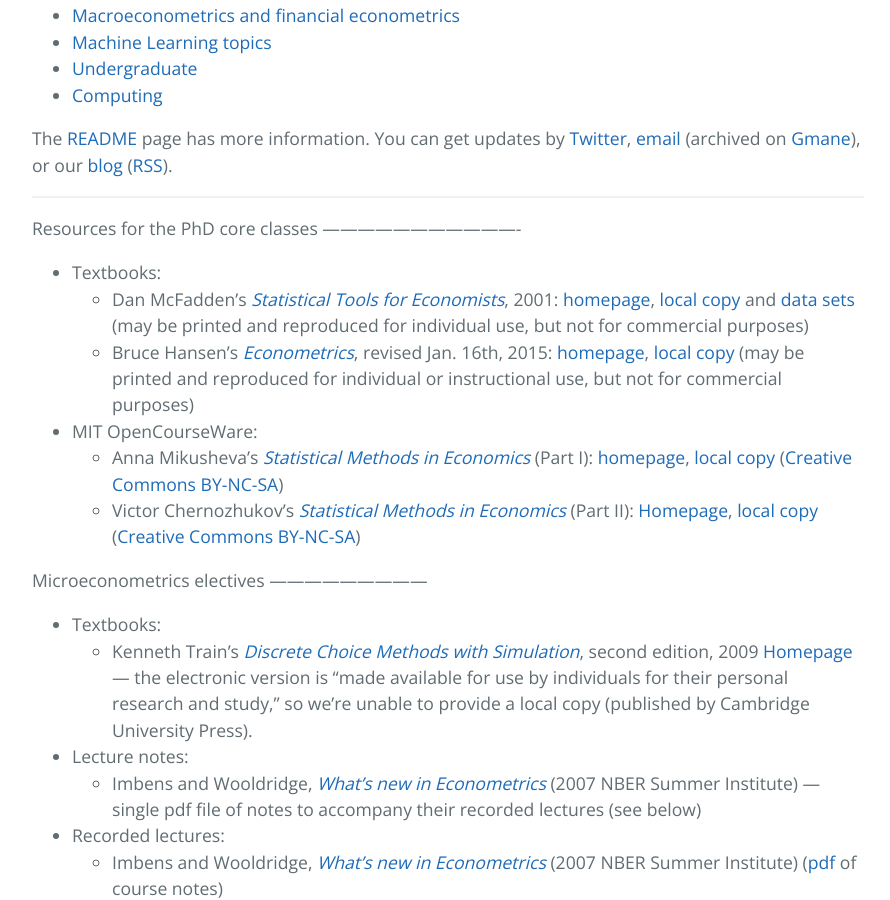
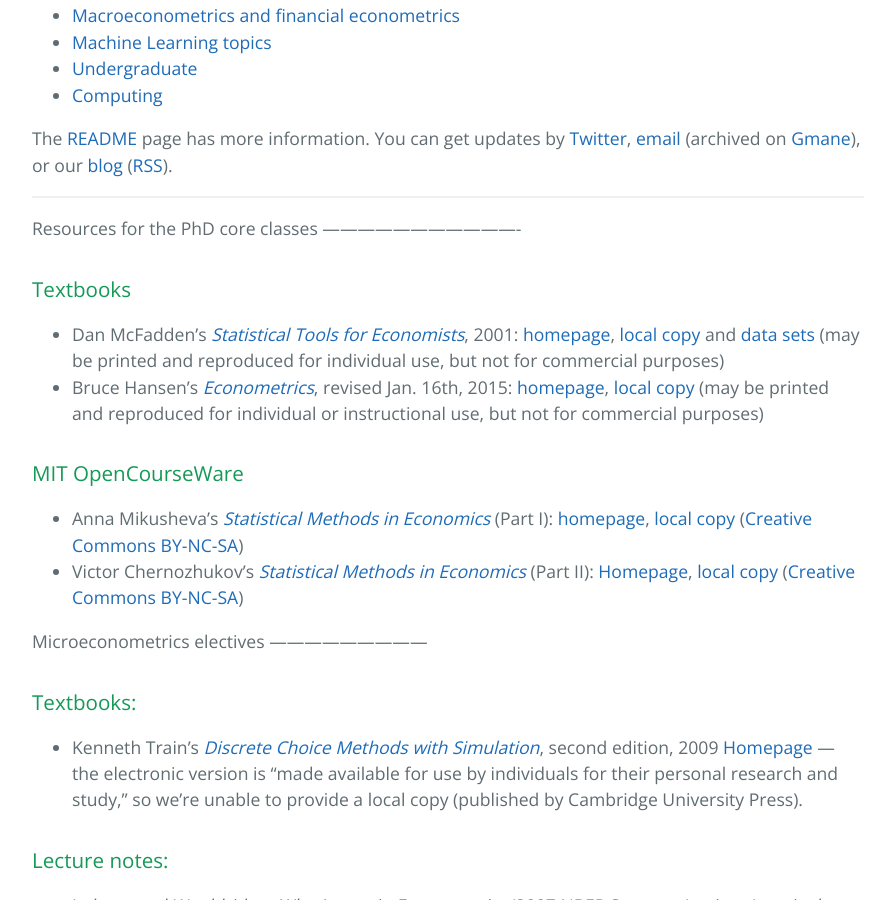
Before and after one commit to EconometricsLibrary/EconometricsLibrary.github.io, a Jekyll site: the page built from index.md, in a window 1280 px wide and 900 px high, scrolled down 593 px. Shown: the whole window, without its empty margins (192-1082 px from the left). Built offline with Jekyll 4.4.1, drawn with Linux system fonts in a browser that asks for light colours; Markdown is read by kramdown in place of the engine named in the settings.

Commit message:
Tweak homepage layout

```diff
--- a/index.md
+++ b/index.md
@@ -36,14 +36,17 @@
 Resources for the PhD core classes
 ----------------------------------
 
-* Textbooks:
+### Textbooks
+
   * Dan McFadden’s *[Statistical Tools for Economists][b1]*, 2001:
     [homepage][b1], [local copy][b2] and [data sets][b3] (may be printed and
     reproduced for individual use, but not for commercial purposes)
   * Bruce Hansen’s *[Econometrics][b4]*, revised Jan. 16th, 2015:
     [homepage][b4], [local copy][b5] (may be printed and reproduced for
     individual or instructional use, but not for commercial purposes)
-* MIT OpenCourseWare:
+
+### MIT OpenCourseWare
+
   * Anna Mikusheva’s *[Statistical Methods in Economics][b6]* (Part I):
     [homepage][b6], [local copy][b7] ([Creative Commons BY-NC-SA][NC])
   * Victor Chernozhukov’s *[Statistical Methods in Economics][b8]* (Part II):
@@ -66,17 +69,22 @@
 Microeconometrics electives
 ---------------------------
 
-* Textbooks:
+### Textbooks:
+
   * Kenneth Train’s *[Discrete Choice Methods with Simulation][c1]*, second
     edition, 2009
     [Homepage][c1] — the electronic version is “made available for use
     by individuals for their personal research and study,” so we’re
     unable to provide a local copy (published by Cambridge University Press).
-* Lecture notes:
+
+### Lecture notes:
+
   * Imbens and Wooldridge, *[What’s new in Econometrics][c3]* (2007
     NBER Summer Institute) — single pdf file of notes to accompany
     their recorded lectures (see below)
-* Recorded lectures:
+
+### Recorded lectures:
+
   * Imbens and Wooldridge, *[What’s new in Econometrics][c2]* (2007
     NBER Summer Institute) ([pdf][c3] of course notes)
   * List and Kremer, *[Using field experiments in economics][c4]*
@@ -97,14 +105,19 @@
 Macroeconometrics and financial econometrics
 --------------------------------------------
 
-* Textbooks:
+### Textbooks:
+
   * John Cochrane’s [*Time Series for Macroeconomics and
     Finance*][d6]: [pdf][d6], free of cost for noncommercial use, but no
     explicit license
-* MIT OpenCourseWare:
+
+### MIT OpenCourseWare:
+
   * Anna Mikusheva’s [*Time Series Analysis*][d1]:
     [homepage][d1], [local copy][d2] ([Creative Commons BY-NC-SA][NC])
-* Recorded lectures:
+
+### Recorded lectures:
+
   * Stock and Watson, [*What’s new in econometrics — time series*][d3] (2008
     NBER Summer Institute)
   * Ludvigson, Ait-Sahalia, Brandt, and Lo’s [*Financial
@@ -127,7 +140,8 @@
 Machine Learning topics
 -----------------------
 
-* Textbooks:
+### Textbooks:
+
   * Hastie, Tibshirani, and Friedman’s [*The elements of statistical
     learning*][e2] (2nd edition, last corrected in Jan 2013):
     [homepage][e2], [pdf][e3]
@@ -135,7 +149,9 @@
     Statistical Learning*][e4] (corrected 4th printing):
     [homepage][e4], [pdf][e5] This book is aimed at advanced
     undergraduates and masters students
-* Recorded lectures:
+
+### Recorded lectures:
+
   * Chernozhukov, Gentzkow, Hansen, Shapiro, and Taddy’s
     [*Econometric methods for high-dimensional data*][e1]
     (2013 NBER Summer Institute)
@@ -150,7 +166,8 @@
 Undergraduate
 -------------
 
-* Textbooks:
+### Textbooks:
+
   * Frank Diebold’s [*Econometrics*][g1]: [homepage][g1], [pdf][g2], and
     [local copy][g3] (February 17th, 2015 edition)
     Creative Commons [BY-NC-ND 4.0][NC4])
@@ -172,23 +189,32 @@
 Computing
 ---------
 
-* [R][h7]:
+### [R][h7]:
+
   * [Project homepage][h7]
   * CRAN’s [*Econometrics* Task View][h2] (maintained by Achim Zeileis)
   * CRAN’s [*Finance* Task View][h3] (maintained by Dirk Eddelbuettel)
   * CRAN’s [*Statistics for the Social Sciences* Task View][h4] (maintained by John Fox)
   * Hadley Wickham’s [*Advanced R*][h1]
-* [Python][h8]:
+
+### [Python][h8]:
+
   * [SciPy][h9] (scientific computing tools for Python)
   * Thomas J. Sargent and John Stachurski’s [*Quantitative Economics*][h5]
   * Kevin Sheppard’s [*Python for Econometrics*][h6]
-* [Matlab][h14]/[Octave][h13]:
+
+### [Matlab][h14]/[Octave][h13]:
+
   * [Dynare][d7] (also listed under Macroeconometrics)
-* [Julia][h10]:
+
+### [Julia][h10]:
+
   * [Project homepage][h10]
   * Thomas J. Sargent and John Stachurski’s [*Quantitative Economics*][h15]
   * [JuliaStats][h11] (statistical computing resources)
-* Scientific computing, general resources
+
+### Scientific computing, general resources
+
   * Gentzkow and Shapiro’s [*Code and Data for the Social Sciences: A
     Practitioner’s Guide*][h12] (March, 2014)
   * [Software Carpentry][h11], part of Mozilla’s Science Lab.
```
